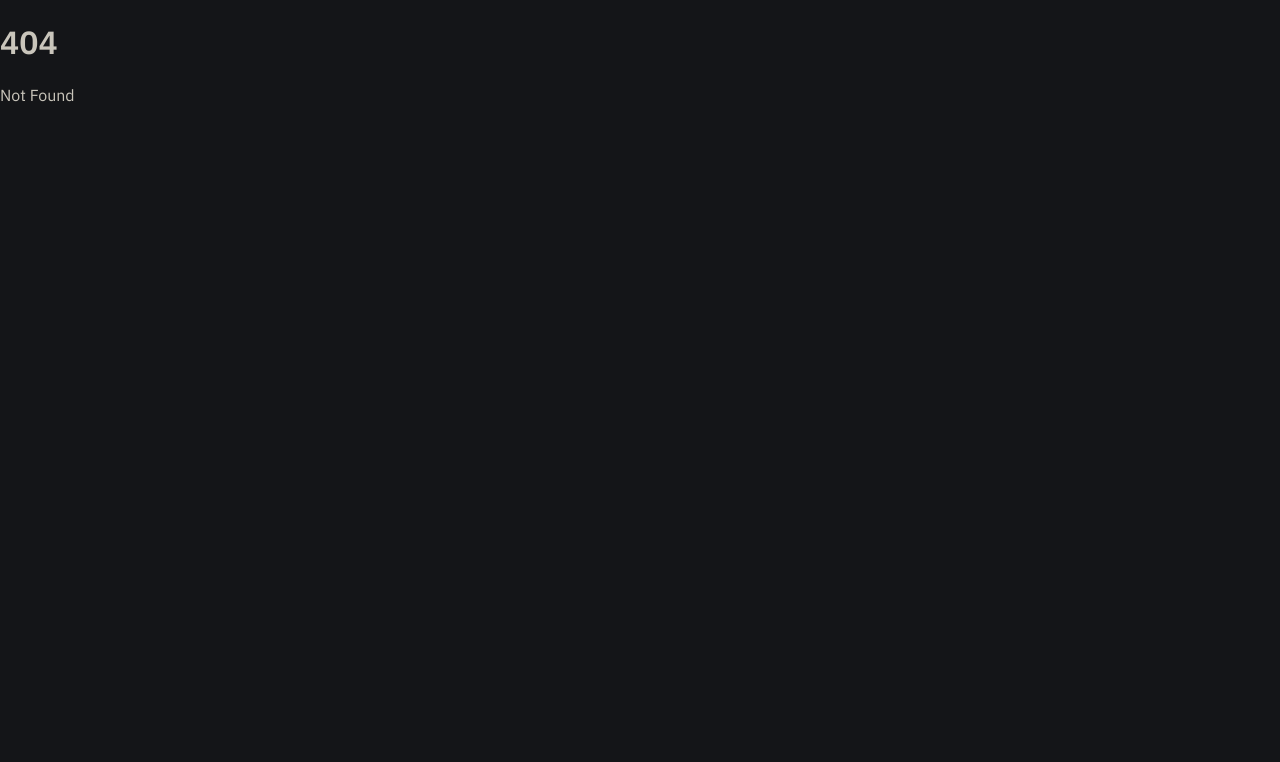
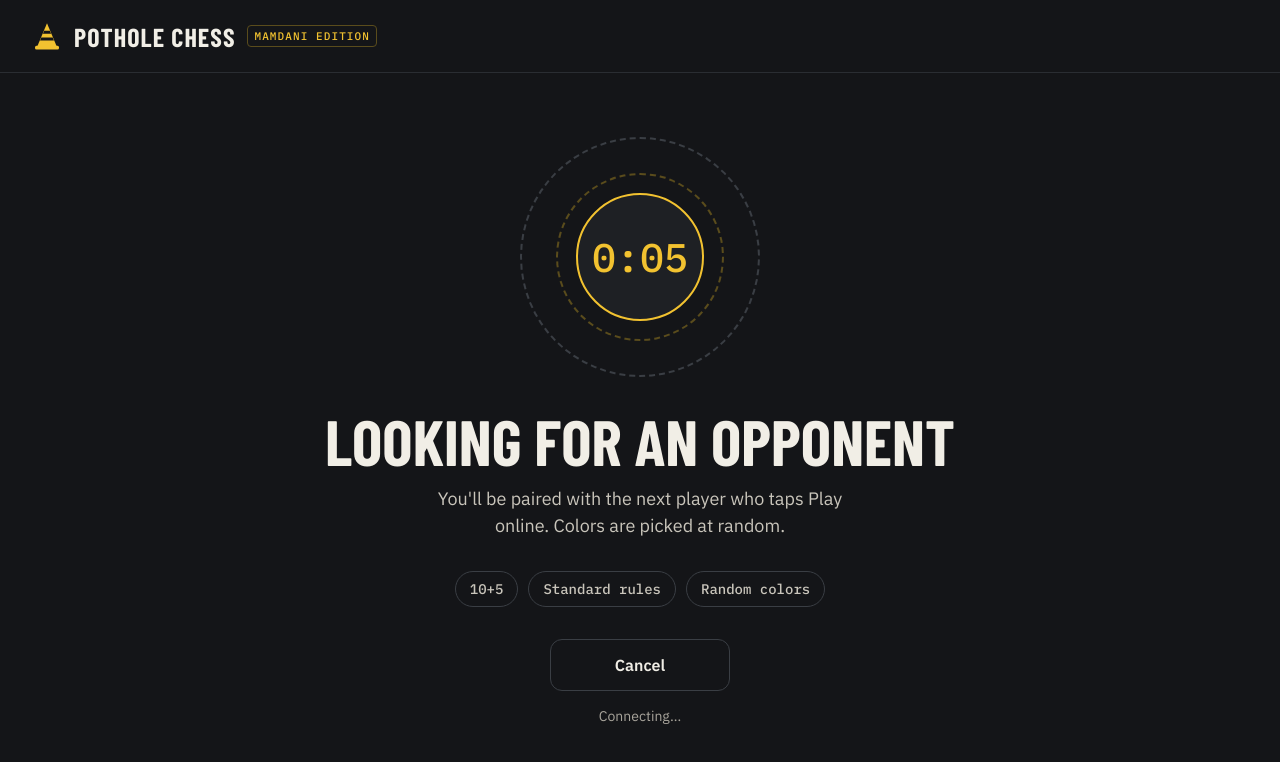
Before and after one commit to josephsintum/mamdani-chess, a SvelteKit app in the folder web/: page /play in a window 1280 px wide. Before the commit this address had no page. Shown: the top 762 px of the page. Built offline with nearby package versions, Linux system fonts and the light colour scheme; no server answers; a web font is replaced by a local one.

Commit message:
web: quick match page; playtest --match

```diff
--- /dev/null
+++ b/web/src/routes/play/+page.svelte
@@ -0,0 +1,232 @@
+<script lang="ts">
+	import { onMount } from 'svelte';
+	import { goto } from '$app/navigation';
+	import Header from '#lib/Header.svelte';
+	import { createGame } from '#lib/game.ts';
+	import { formatElapsed, myName } from '#lib/lobby.ts';
+
+	// Quick match: the guest is in the queue while this page's stream is
+	// open. Cancel, Back or closing the tab all leave it.
+	const OFFER_FRIEND_MS = 60_000;
+
+	let name = $state<string | null>(null);
+	let started = Date.now();
+	let now = $state(Date.now());
+	let connected = $state(false);
+	let error = $state('');
+	let busy = $state(false);
+	let elapsed = $derived(now - started);
+
+	onMount(() => {
+		started = Date.now();
+		const es = new EventSource('/api/match');
+		es.addEventListener('queued', () => {
+			connected = true;
+			// Joining the queue gave the guest a name if they had none.
+			myName()
+				.then((n) => (name = n))
+				.catch(() => {});
+		});
+		es.addEventListener('matched', (e) => {
+			es.close(); // before the server ends the stream, so it isn't reopened
+			const { code } = JSON.parse((e as MessageEvent<string>).data);
+			goto(`/game/${code}`, { replace: true });
+		});
+		// EventSource reconnects by itself; the elapsed time keeps counting.
+		es.onerror = () => (connected = false);
+		const tick = setInterval(() => (now = Date.now()), 250);
+		return () => {
+			es.close();
+			clearInterval(tick);
+		};
+	});
+
+	async function playFriend() {
+		busy = true;
+		error = '';
+		try {
+			await goto(`/game/${await createGame()}`);
+		} catch (e) {
+			error = e instanceof Error ? e.message : String(e);
+			busy = false;
+		}
+	}
+</script>
+
+<svelte:head>
+	<title>Finding an opponent · Pothole Chess</title>
+</svelte:head>
+
+<Header bind:name />
+
+<main>
+	<div class="ring" aria-hidden="true">
+		<span class="outer"></span>
+		<span class="middle"></span>
+		<span class="inner"></span>
+		<span class="time">{formatElapsed(elapsed)}</span>
+	</div>
+	<div class="text">
+		<h1>Looking for an opponent</h1>
+		<p>You'll be paired with the next player who taps Play online. Colors are picked at random.</p>
+		<p class="sr-only" aria-live="polite">{connected ? 'In the queue.' : 'Connecting…'}</p>
+	</div>
+	<ul class="chips">
+		<li>10+5</li>
+		<li>Standard rules</li>
+		<li>Random colors</li>
+	</ul>
+	<a class="cancel" href="/">Cancel</a>
+	<p class="hint">{connected ? 'Keep this tab open. Closing it takes you out of the queue.' : 'Connecting…'}</p>
+	{#if elapsed >= OFFER_FRIEND_MS}
+		<p class="friend">
+			Nobody yet.
+			<button onclick={playFriend} disabled={busy}>{busy ? 'Starting…' : 'Play a friend instead'}</button>
+		</p>
+	{/if}
+	{#if error}<p class="error" role="alert">{error}</p>{/if}
+</main>
+
+<style>
+	main {
+		display: flex;
+		flex-direction: column;
+		align-items: center;
+		gap: 32px;
+		padding: 64px 24px;
+		text-align: center;
+	}
+	.ring {
+		position: relative;
+		display: grid;
+		place-items: center;
+		width: 240px;
+		height: 240px;
+	}
+	.ring span {
+		position: absolute;
+		border-radius: 50%;
+	}
+	.outer {
+		inset: 0;
+		border: 2px dashed var(--line);
+	}
+	.middle {
+		inset: 36px;
+		border: 2px dashed var(--accent-line);
+	}
+	.inner {
+		inset: 56px;
+		border: 2px solid var(--accent);
+		background: var(--surface);
+	}
+	.time {
+		position: relative;
+		color: var(--accent);
+		font-family: var(--font-mono);
+		font-size: 40px;
+	}
+	.text {
+		display: flex;
+		flex-direction: column;
+		align-items: center;
+		gap: 12px;
+	}
+	h1 {
+		margin: 0;
+		color: var(--text);
+		font-family: var(--font-display);
+		font-weight: 800;
+		font-size: clamp(40px, 7vw, 64px);
+		line-height: 1;
+		text-transform: uppercase;
+	}
+	.text p {
+		margin: 0;
+		max-width: 460px;
+		font-size: 18px;
+		line-height: 1.5;
+	}
+	.chips {
+		display: flex;
+		flex-wrap: wrap;
+		justify-content: center;
+		gap: 10px;
+		margin: 0;
+		padding: 0;
+		list-style: none;
+	}
+	.chips li {
+		padding: 8px 14px;
+		border: 1px solid var(--line);
+		border-radius: 999px;
+		font-family: var(--font-mono);
+		font-size: 14px;
+	}
+	.cancel {
+		display: flex;
+		align-items: center;
+		justify-content: center;
+		height: 52px;
+		min-width: 180px;
+		padding: 0 28px;
+		border: 1px solid var(--line);
+		border-radius: 12px;
+		color: var(--text);
+		font-weight: 600;
+		text-decoration: none;
+	}
+	.hint {
+		margin: -16px 0 0;
+		color: var(--text-muted);
+		font-size: 14px;
+	}
+	.friend {
+		margin: 0;
+		color: var(--text-muted);
+	}
+	.friend button {
+		padding: 0;
+		border: 0;
+		background: none;
+		color: var(--accent);
+		font: inherit;
+		font-weight: 600;
+		text-decoration: underline;
+		cursor: pointer;
+	}
+	.error {
+		margin: 0;
+		color: var(--hazard-text);
+	}
+	.sr-only {
+		position: absolute;
+		width: 1px;
+		height: 1px;
+		overflow: hidden;
+		clip-path: inset(50%);
+		white-space: nowrap;
+	}
+	@media (max-width: 639px) {
+		main {
+			gap: 24px;
+			padding: 32px 16px;
+		}
+		.ring {
+			width: 200px;
+			height: 200px;
+		}
+		.middle {
+			inset: 30px;
+		}
+		.inner {
+			inset: 46px;
+		}
+		.time {
+			font-size: 34px;
+		}
+		.text p {
+			font-size: 16px;
+		}
+	}
+</style>
```
Also changed, not shown: web/scripts/playtest.js (+27 -5 lines).
